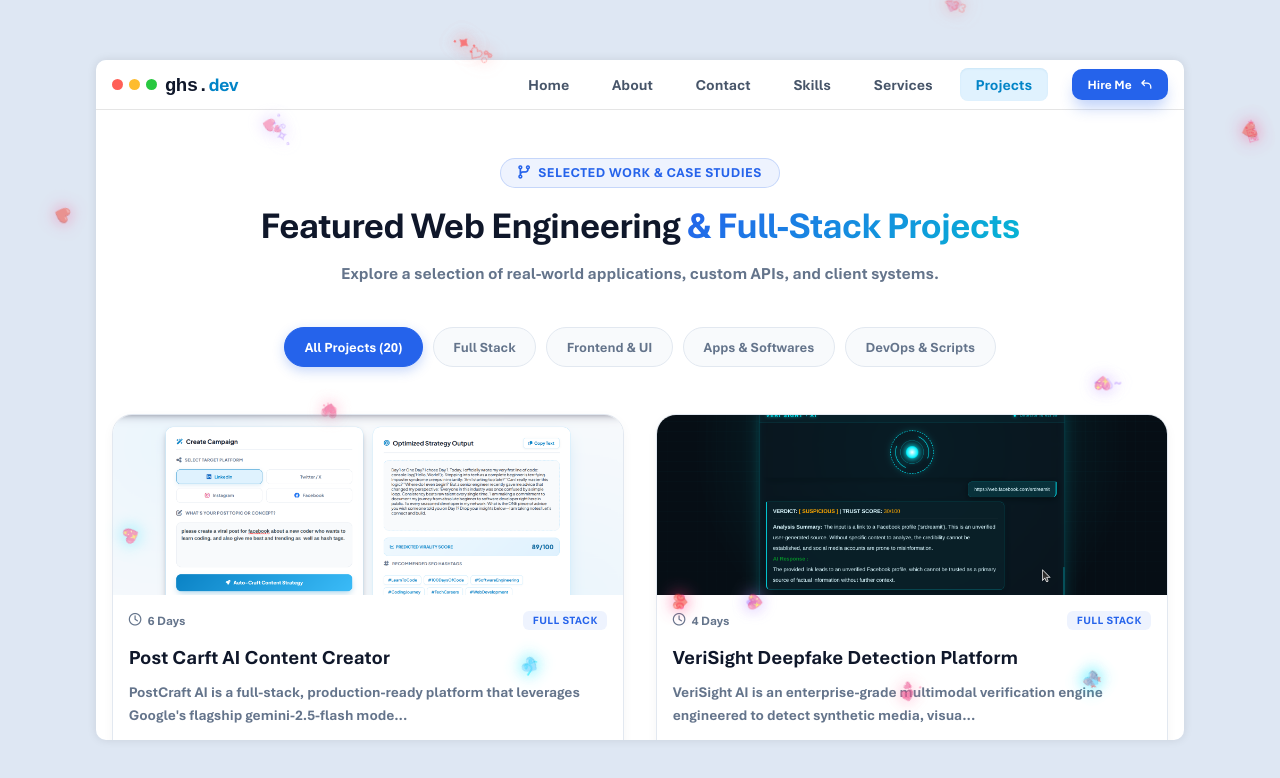
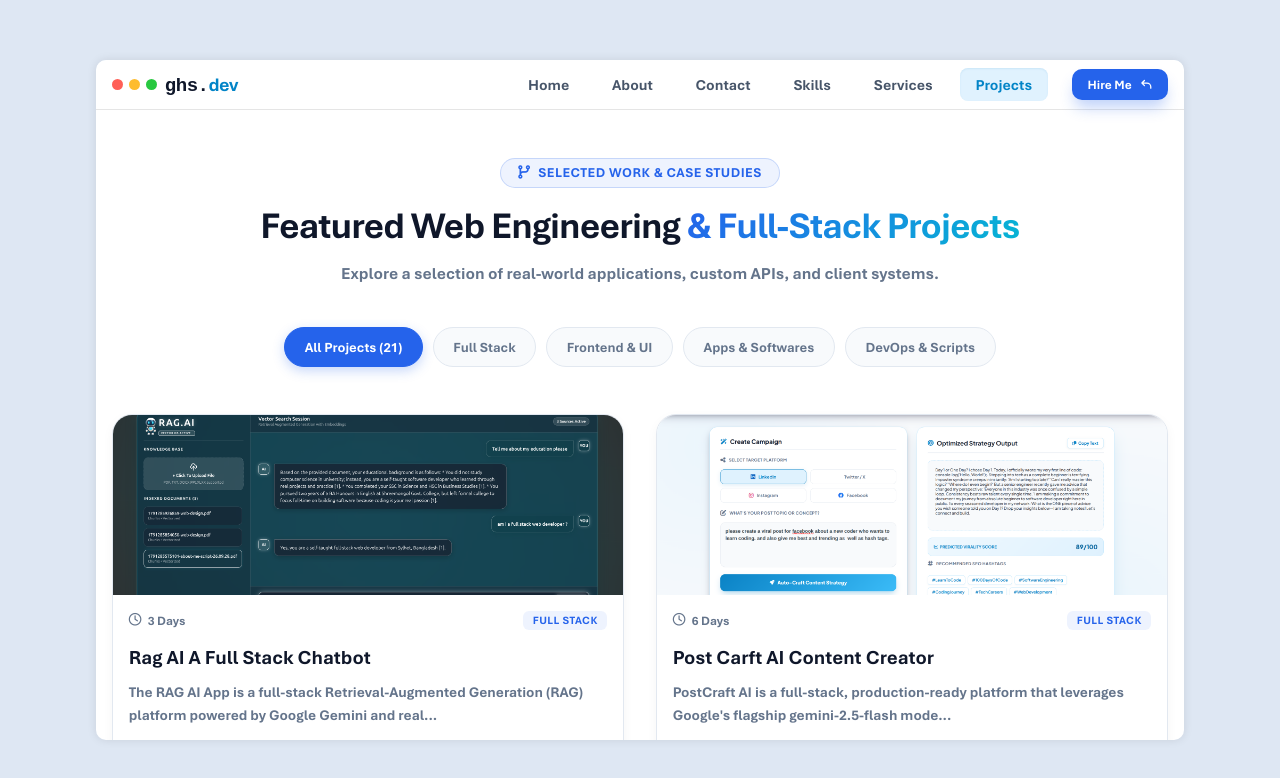
Before and after one commit to ghsjulian/ghs-cv-8.26, a React (Vite) app: page /projects in a window 1280 px wide. Shown: the top 778 px of the page. Built offline with nearby package versions, Linux system fonts and the light colour scheme.

Commit message:
Added rag ai

```diff
--- a/src/data/projects.js
+++ b/src/data/projects.js
@@ -1,4 +1,27 @@
 const projectsData = [
+  {
+    id: 20,
+    category: "Full Stack",
+    title: "Rag AI A Full Stack Chatbot",
+    subtitle:
+      "The RAG AI App is a full-stack Retrieval-Augmented Generation (RAG) platform powered by Google Gemini and real-time Socket.io streaming.",
+    image: "/projects/rag-ai.png",
+    description:
+      "The RAG AI App is a full-stack Retrieval-Augmented Generation (RAG) platform powered by Google Gemini and real-time Socket.io streaming. Built with React, Vite, TypeScript, Express, Node.js, and MongoDB, it enables users to upload document context, process high-accuracy contextual retrieval, and converse with an AI assistant over dynamic, real-time channels across fully responsive device screens.",
+    duration: "3 Days",
+    tools: [
+      "HTML5",
+      "CSS3",
+      "JavaScript(ES6+)",
+      "Node.js",
+      "Gemini AI",
+      "Express",
+      "Typescript",
+    ],
+    liveDemo: "https://your-rag-app-demo.onrender.com",
+    github: "https://github.com/ghsjulian/rag-ai",
+    featured: false,
+  },
   {
     id: 19,
     category: "Full Stack",
--- a/src/layouts/AppLayout.jsx
+++ b/src/layouts/AppLayout.jsx
@@ -48,7 +48,7 @@ const AppLayout = () => {
 
   return (
     <main className="app-layout" ref={layoutRef}>
-      <Heart />
+      {/* <Heart /> */}
       <Header />
       <Outlet />
       {/* SETUP AUTO USER DATA CAPTURE */}
```
Also changed, not shown: public/projects/rag-ai.png (added).
